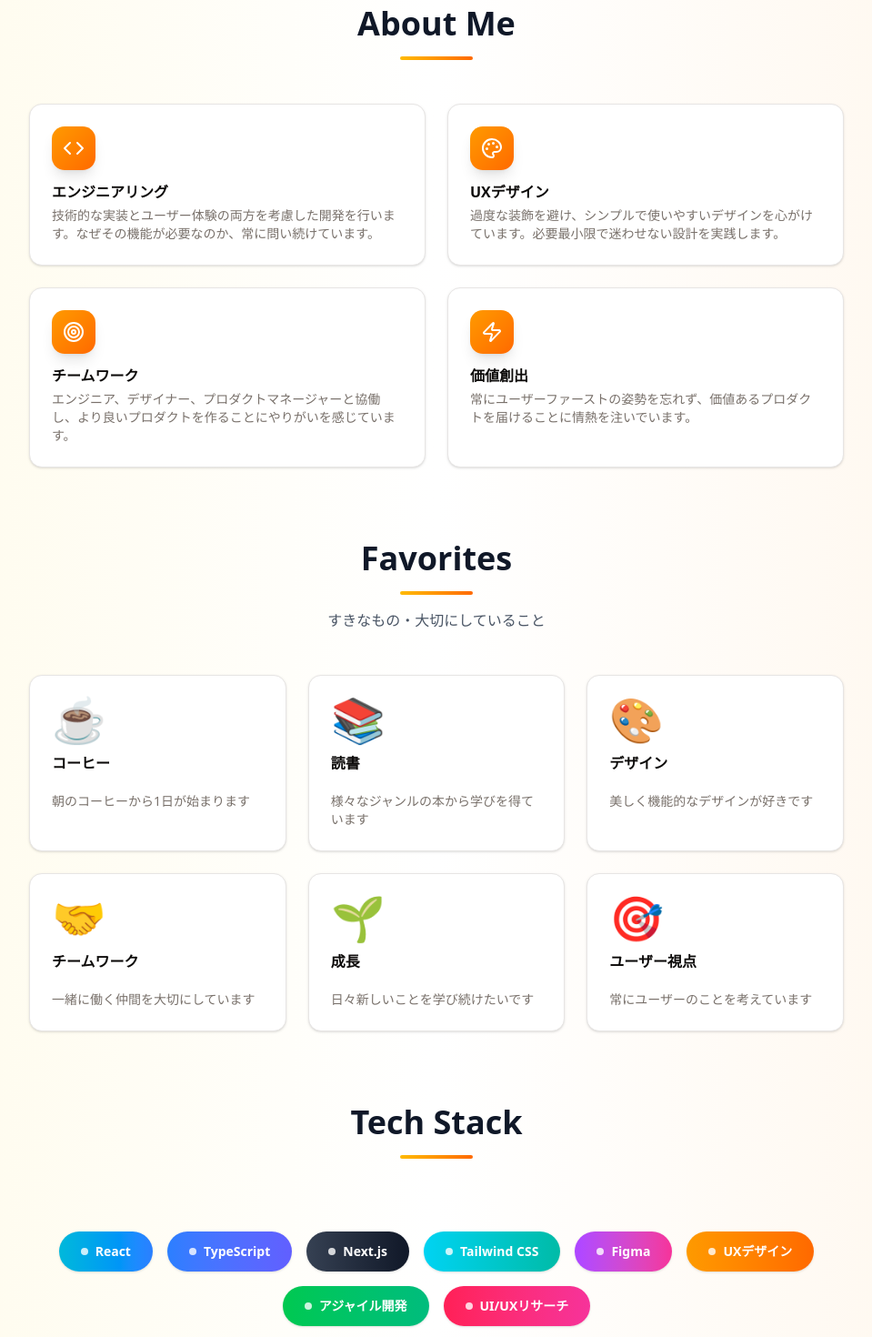
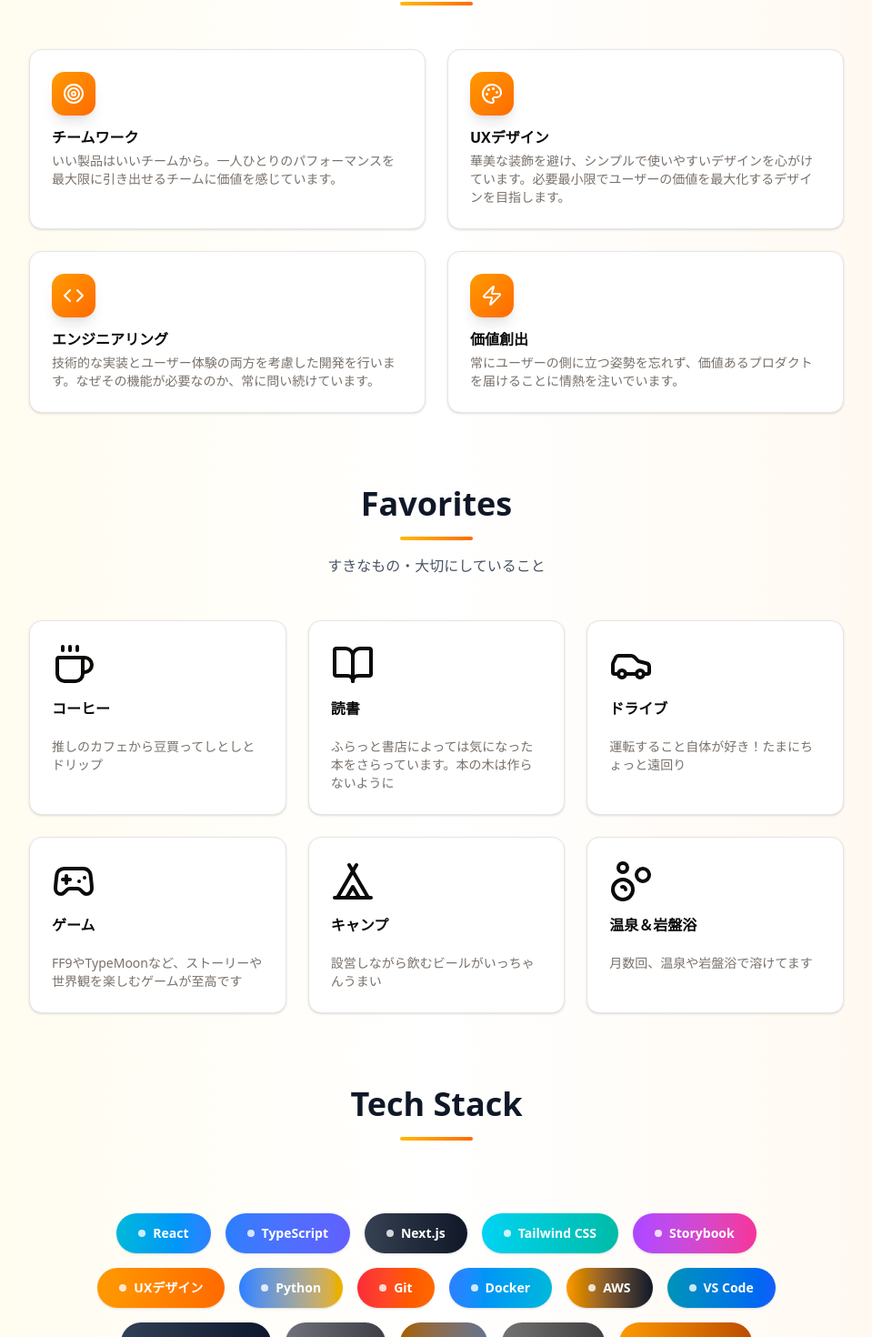
Before and after one commit to NakaiKt/my-page, a Next.js app: page / in a window 1280 px wide. Shown: the part 1327-2797 px from the top of the page at 91% size, without its empty margins (160-1119 px from the left). Built offline with nearby package versions, Linux system fonts and the light colour scheme.

Commit message:
Favorites and social sections updated to use icons instead of emojis, added tooltips for social links, and modified vision content for clarity.

```diff
--- a/src/features/home/favorites-section.tsx
+++ b/src/features/home/favorites-section.tsx
@@ -20,7 +20,9 @@ export default function FavoritesSection({
         description="すきなもの・大切にしていること"
       />
       <div className="grid grid-cols-1 gap-6 md:grid-cols-2 lg:grid-cols-3">
-        {USER_INFO.FAVORITES.map((item) => (
+        {USER_INFO.FAVORITES.map((item) => {
+          const Icon = item.icon;
+          return (
             <Card
               key={item.title}
               className={`h-full transition-all duration-1000 ${item.transitionDelayClass} ${
@@ -31,7 +33,7 @@ export default function FavoritesSection({
             >
               <CardHeader className="gap-4">
                 <div className="text-5xl" aria-hidden>
-                {item.emoji}
+                  <Icon className="size-12" />
                 </div>
                 <CardTitle>{item.title}</CardTitle>
               </CardHeader>
@@ -39,7 +41,8 @@ export default function FavoritesSection({
                 <CardDescription>{item.description}</CardDescription>
               </CardContent>
             </Card>
-        ))}
+          );
+        })}
       </div>
     </section>
   );
--- a/src/features/home/social-section.tsx
+++ b/src/features/home/social-section.tsx
@@ -1,3 +1,8 @@
+import {
+  Tooltip,
+  TooltipContent,
+  TooltipTrigger,
+} from "@/components/ui/tooltip";
 import { USER_INFO } from "@/lib/constants/userInfo";
 
 import SectionTitle from "@/components/SectionTitle";
@@ -14,6 +19,8 @@ export default function SocialSection({ isVisible }: SectionVisibilityProps) {
           const Icon = social.icon;
 
           return (
+            <Tooltip key={social.label}>
+              <TooltipTrigger>
                 <Button
                   key={social.label}
                   variant="outline"
@@ -27,10 +34,17 @@ export default function SocialSection({ isVisible }: SectionVisibilityProps) {
                   )}
                   asChild
                 >
-              <a href={social.href} target="_blank" rel="noopener noreferrer">
+                  <a
+                    href={social.href}
+                    target="_blank"
+                    rel="noopener noreferrer"
+                  >
                     <Icon className="size-7 text-gray-700 transition-colors group-hover:text-white" />
                   </a>
                 </Button>
+              </TooltipTrigger>
+              <TooltipContent>{social.label}</TooltipContent>
+            </Tooltip>
           );
         })}
       </div>
--- a/src/features/home/vision-section.tsx
+++ b/src/features/home/vision-section.tsx
@@ -26,7 +26,7 @@ export default function VisionSection({ vision, isVisible }: Props) {
           <div className="relative">
             <div className="flex items-center gap-3 mb-8">
               <div className="w-1 h-12 bg-gradient-to-b from-amber-500 to-orange-500 rounded-full" />
-              <h2 className="text-white">Vision</h2>
+              <h2 className="text-white">願い</h2>
             </div>
             <p className="text-4xl md:text-5xl font-bold text-white mb-8 leading-tight whitespace-pre-line">
               {vision.headline}
--- a/src/lib/constants/userInfo.ts
+++ b/src/lib/constants/userInfo.ts
@@ -1,88 +1,103 @@
-import type { VisionContent, AboutFeature, FavoriteHighlight, SkillBadge, SocialLink } from "../models/userInfo.model";
-import { Code, Palette, Target, Zap, Github, Linkedin, FileText, BookOpen } from "lucide-react";
+import {
+  BookOpen,
+  Bubbles,
+  Car,
+  Code,
+  Coffee,
+  Gamepad2,
+  Github,
+  MessageCircle,
+  Palette,
+  Target,
+  Tent,
+  Zap,
+} from "lucide-react";
+import type {
+  AboutFeature,
+  FavoriteHighlight,
+  SkillBadge,
+  SocialLink,
+  VisionContent,
+} from "../models/userInfo.model";
 
 const VISION: VisionContent = {
-    headline: "子どもたちが本質を理解する学びを通して\n自分の生きる理由を見つけられる社会をつくる",
+  headline:
+    "子どもたちが楽しんで学校に行ってほしい。\nそんな学校であってほしい。",
   description:
-      "人が豊かに生きるには、自分の生きる理由を自認できていることが重要だ。\nそれは、自分がポジティブな感情を持って取り組めること（何が楽しいか、何を残せるか、何で貢献できるか）を、自分で見つけ、選択できる力を持つことで実現する。\nその力を育むのが、本質を理解する学びだ。",
-  }
+    "生徒は学校に行くことが楽しい、学ぶことが楽しい。\n親は子の成長が楽しみで、先生はどんなことを教えようかと思いを巡らせる。\nそして、それに関わる地域の人、事務員の人、企業、団体。\n様々な人たちが楽しみを持つようになってほしいと思っています。",
+};
 
 const ABOUT_FEATURES: readonly AboutFeature[] = [
   {
-      icon: Code,
-      title: "エンジニアリング",
+    icon: Target,
+    title: "チームワーク",
     description:
-        "技術的な実装とユーザー体験の両方を考慮した開発を行います。なぜその機能が必要なのか、常に問い続けています。",
+      "いい製品はいいチームから。一人ひとりのパフォーマンスを最大限に引き出せるチームに価値を感じています。",
     transitionDelayClass: "delay-0",
   },
   {
     icon: Palette,
     title: "UXデザイン",
     description:
-        "過度な装飾を避け、シンプルで使いやすいデザインを心がけています。必要最小限で迷わせない設計を実践します。",
+      "華美な装飾を避け、シンプルで使いやすいデザインを心がけています。必要最小限でユーザーの価値を最大化するデザインを目指します。",
     transitionDelayClass: "delay-100",
   },
   {
-      icon: Target,
-      title: "チームワーク",
+    icon: Code,
+    title: "エンジニアリング",
     description:
-        "エンジニア、デザイナー、プロダクトマネージャーと協働し、より良いプロダクトを作ることにやりがいを感じています。",
+      "技術的な実装とユーザー体験の両方を考慮した開発を行います。なぜその機能が必要なのか、常に問い続けています。",
     transitionDelayClass: "delay-200",
   },
   {
     icon: Zap,
     title: "価値創出",
     description:
-        "常にユーザーファーストの姿勢を忘れず、価値あるプロダクトを届けることに情熱を注いでいます。",
+      "常にユーザーの側に立つ姿勢を忘れず、価値あるプロダクトを届けることに情熱を注いでいます。",
     transitionDelayClass: "delay-300",
   },
-  ]
+];
 
 const FAVORITES: readonly FavoriteHighlight[] = [
   {
-      emoji: "☕",
+    icon: Coffee,
     title: "コーヒー",
-      description: "朝のコーヒーから1日が始まります",
-      gradientClass: "from-amber-400 to-orange-400",
+    description: "推しのカフェから豆買ってしとしとドリップ",
     transitionDelayClass: "delay-0",
   },
   {
-      emoji: "📚",
+    icon: BookOpen,
     title: "読書",
-      description: "様々なジャンルの本から学びを得ています",
-      gradientClass: "from-blue-400 to-cyan-400",
+    description:
+      "ふらっと書店によっては気になった本をさらっています。本の木は作らないように",
     transitionDelayClass: "delay-75",
   },
   {
-      emoji: "🎨",
-      title: "デザイン",
-      description: "美しく機能的なデザインが好きです",
-      gradientClass: "from-pink-400 to-rose-400",
+    icon: Car,
+    title: "ドライブ",
+    description: "運転すること自体が好き！たまにちょっと遠回り",
     transitionDelayClass: "delay-150",
   },
   {
-      emoji: "🤝",
-      title: "チームワーク",
-      description: "一緒に働く仲間を大切にしています",
-      gradientClass: "from-green-400 to-emerald-400",
+    icon: Gamepad2,
+    title: "ゲーム",
+    description:
+      "FF9やTypeMoonなど、ストーリーや世界観を楽しむゲームが至高です",
     transitionDelayClass: "delay-0",
   },
   {
-      emoji: "🌱",
-      title: "成長",
-      description: "日々新しいことを学び続けたいです",
-      gradientClass: "from-lime-400 to-green-400",
+    icon: Tent,
+    title: "キャンプ",
+    description: "設営しながら飲むビールがいっちゃんうまい",
     transitionDelayClass: "delay-75",
   },
   {
-      emoji: "🎯",
-      title: "ユーザー視点",
-      description: "常にユーザーのことを考えています",
-      gradientClass: "from-purple-400 to-indigo-400",
+    icon: Bubbles,
+    title: "温泉＆岩盤浴",
+    description: "月数回、温泉や岩盤浴で溶けてます",
     transitionDelayClass: "delay-150",
   },
-  ]
-
+];
 
 export const SKILL_BADGES: readonly SkillBadge[] = [
   {
@@ -102,7 +117,7 @@ const FAVORITES: readonly FavoriteHighlight[] = [
     gradientClass: "from-cyan-400 to-teal-500",
   },
   {
-      name: "Figma",
+    name: "Storybook",
     gradientClass: "from-purple-500 to-pink-500",
   },
   {
@@ -110,41 +125,61 @@ const FAVORITES: readonly FavoriteHighlight[] = [
     gradientClass: "from-amber-500 to-orange-500",
   },
   {
-      name: "アジャイル開発",
-      gradientClass: "from-green-500 to-emerald-500",
+    name: "Python",
+    gradientClass: "from-blue-500 to-yellow-500",
   },
   {
-      name: "UI/UXリサーチ",
-      gradientClass: "from-rose-500 to-pink-500",
+    name: "Git",
+    gradientClass: "from-red-500 to-orange-500",
   },
-  ]
+  {
+    name: "Docker",
+    gradientClass: "from-blue-500 to-cyan-500",
+  },
+  {
+    name: "AWS",
+    gradientClass: "from-amber-500 to-gray-900",
+  },
+  {
+    name: "VS Code",
+    gradientClass: "from-cyan-600 to-blue-600",
+  },
+  {
+    name: "Github Copilot",
+    gradientClass: "from-slate-700 to-slate-900",
+  },
+  {
+    name: "Cursor",
+    gradientClass: "from-zinc-500 to-zinc-700",
+  },
+  {
+    name: "Miro",
+    gradientClass: "from-yellow-700 to-slate-500",
+  },
+  {
+    name: "Notion",
+    gradientClass: "from-neutral-500 to-neutral-700",
+  },
+  {
+    name: "claude code",
+    gradientClass: "from-amber-500 to-amber-700",
+  },
+];
 
 export const SOCIAL_LINKS: readonly SocialLink[] = [
   {
     icon: Github,
-      href: "https://github.com",
+    href: "https://github.com/NakaiKt",
     label: "GitHub",
     hoverClass: "hover:bg-gray-900",
   },
   {
-      icon: Linkedin,
-      href: "https://linkedin.com",
-      label: "LinkedIn",
-      hoverClass: "hover:bg-blue-600",
+    icon: MessageCircle,
+    href: "https://www.wantedly.com/id/katsuhiro_nakai_c",
+    label: "Wantedly",
+    hoverClass: "hover:bg-gray-900",
   },
-    {
-      icon: FileText,
-      href: "https://wantedly.com",
-      label: "Wantedly",
-      hoverClass: "hover:bg-green-600",
-    },
-    {
-      icon: BookOpen,
-      href: "https://note.com",
-      label: "Note",
-      hoverClass: "hover:bg-emerald-600",
-    },
-  ]
+];
 
 export const USER_INFO = {
   VISION,
@@ -152,4 +187,4 @@ export const USER_INFO = {
   FAVORITES,
   SKILL_BADGES,
   SOCIAL_LINKS,
-}
+};
--- a/src/lib/models/userInfo.model.ts
+++ b/src/lib/models/userInfo.model.ts
@@ -1,4 +1,6 @@
 import type { LucideIcon } from "lucide-react";
+
+import { FC, SVGProps } from "react";
 
 export interface VisionContent {
   readonly headline: string;
@@ -12,12 +14,10 @@ export interface AboutFeature {
   readonly transitionDelayClass: string;
 }
 
-
 export interface FavoriteHighlight {
-    readonly emoji: string;
+  readonly icon: LucideIcon;
   readonly title: string;
   readonly description: string;
-    readonly gradientClass: string;
   readonly transitionDelayClass: string;
 }
 
@@ -27,7 +27,7 @@ export interface FavoriteHighlight {
 }
 
 export interface SocialLink {
-    readonly icon: LucideIcon;
+  readonly icon: LucideIcon | FC<SVGProps<SVGSVGElement>>;
   readonly href: string;
   readonly label: string;
   readonly hoverClass: string;
```
Lines whose indentation alone changed are shown as unchanged.
